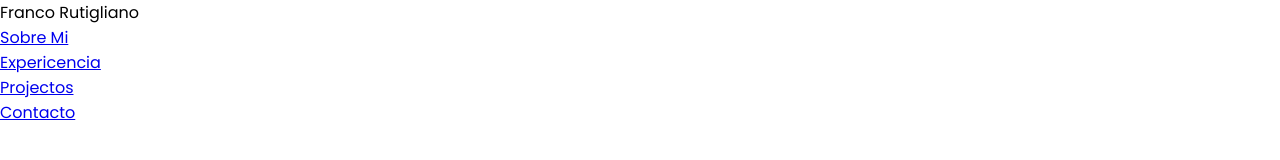
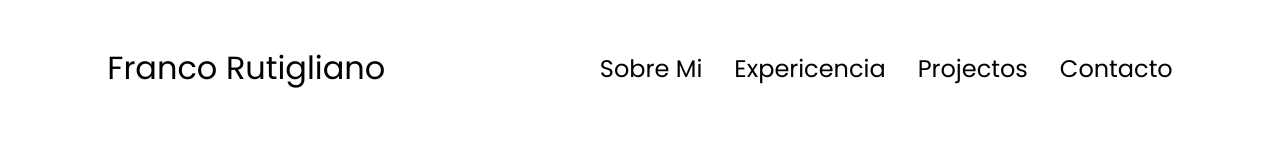
Before and after one commit to FrancoRutigliano/Personal_Portfolio, a plain HTML site: page index.html in a window 1280 px wide. Drawn offline with Linux system fonts and the light colour scheme.

Commit message:
[DESIGN] Diseñada la navegacion

```diff
--- a/styles.css
+++ b/styles.css
@@ -21,3 +21,46 @@ p {
 }
 
 /* Transiciones */
+
+a, .btn {
+    transition: all 300ms ease;
+}
+
+/* Navegación */
+
+nav, .nav-links {
+    display: flex;
+}
+
+nav {
+    justify-content: space-around;
+    align-items: center;
+    height: 17vh;
+}
+
+.nav-links {
+    gap: 2rem;
+    list-style: none;
+    font-size: 1.5rem;
+}
+
+a {
+    color: black;
+    text-decoration: none;
+    text-decoration-color: white;
+}
+
+a:hover {
+    color: gray;
+    text-decoration: underline;
+    text-underline-offset: 1rem;
+    text-decoration-color: rgb(181, 181, 181);
+}
+
+.logo {
+    font-size: 2rem;
+}
+
+.logo:hover {
+    cursor: default;
+}
```
